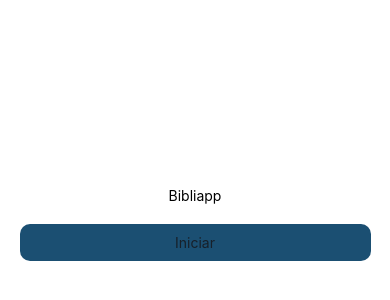
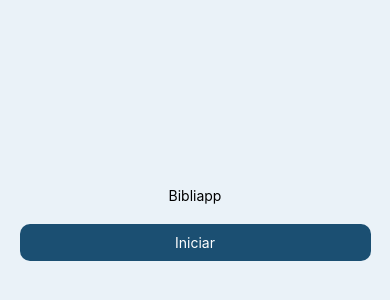
Before and after one commit to KevinFD95/Bibliapp, a React Native app in the folder frontend/: screen / in a window 390 px wide. Shown: the part 188-488 px from the top of the page. Built offline with nearby package versions, Linux system fonts and the light colour scheme.

Commit message:
2025/03/14 - Referencias a colores

```diff
--- a/frontend/src/App.jsx
+++ b/frontend/src/App.jsx
@@ -3,6 +3,7 @@ import { StyleSheet, Text, View } from 'react-native';
 import { useEffect } from 'react';
 import CustomButton from './components/button';
 import * as SplashScreen from 'expo-splash-screen';
+import color from './config/colors.json';
 
 SplashScreen.preventAutoHideAsync();
 
@@ -26,7 +27,7 @@ export default function App() {
 const styles = StyleSheet.create({
   container: {
     flex: 1,
-    backgroundColor: '#fff',
+    backgroundColor: color['app-background'],
     alignItems: 'center',
     justifyContent: 'center',
   },
--- a/frontend/src/components/button.jsx
+++ b/frontend/src/components/button.jsx
@@ -1,5 +1,5 @@
 import { Text, Pressable, StyleSheet } from 'react-native';
-import colors from '../config/colors.json';
+import color from '../config/colors.json';
 
 export default function customButton ({text, onPress}) {
     return (
@@ -11,7 +11,7 @@ export default function customButton ({text, onPress}) {
 
 const styles = StyleSheet.create({
     button: {
-        backgroundColor: colors.buttons,
+        backgroundColor: color['button-background'],
         width: "90%",
         marginVertical: 20,
         paddingVertical: 10,
@@ -19,7 +19,7 @@ const styles = StyleSheet.create({
     },
 
     text: {
-        color: colors.text,
+        color: color['light-text'],
         textAlign: 'center'
     }
 });
--- a/frontend/src/config/colors.json
+++ b/frontend/src/config/colors.json
@@ -1,13 +1,16 @@
 {
-    "text": "#17202A",
-    "buttons": "#1B4F72",
-    "background": "EAF2F8",
+    "app-background": "#EAF2F8",
+    "splash-background": "#1B4F72",
+    "dark-text": "#17202A",
+    "light-text": "#FFFFFF",
+    "button-background": "#1B4F72",
     "icons": {
         "selected-icons": "#1B4F72",
         "unselected-icons": "#7FB3D5"
     },
     "nav": {
         "nav-background": "#A9CCE3",
+        "tab-selected": "#1B4F72",
         "tab-unselected": "#D4E6F1"
     }
 }
```
